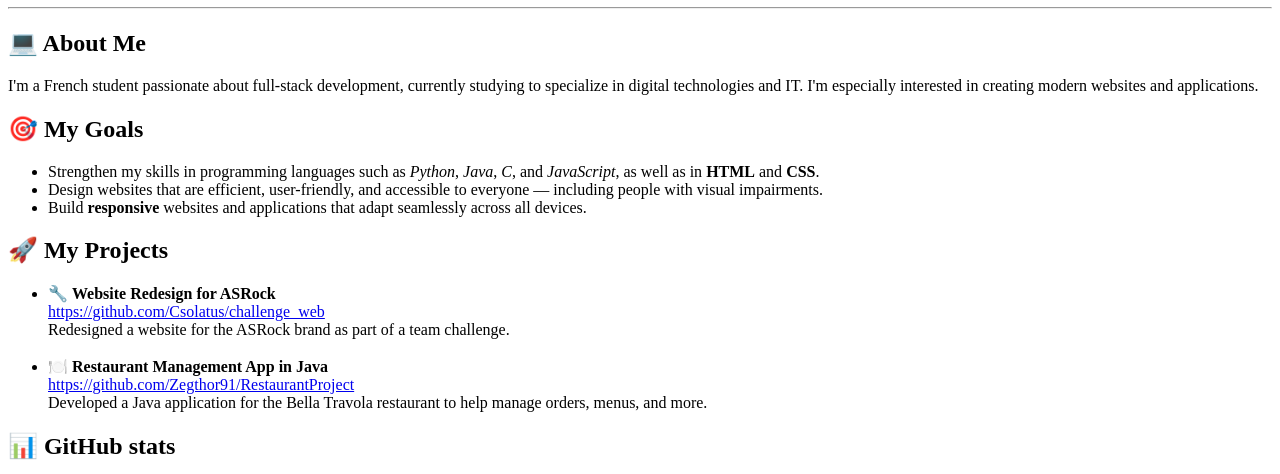
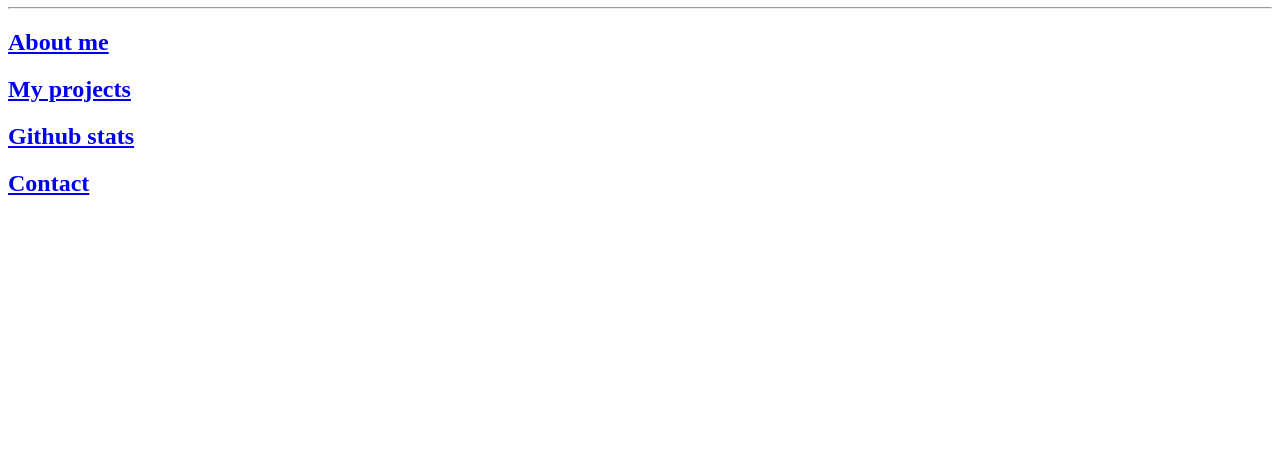
Before and after one commit to Zegthor91/Zegthor91.github.io, a plain HTML site: page index.html in a window 1280 px wide. Shown: the part 74-548 px from the top of the page. Drawn offline with Linux system fonts and the light colour scheme.

Commit message:
New uploaded HTML github profil

```diff
--- a/index.html
+++ b/index.html
@@ -9,42 +9,16 @@
     <h1>👋 Hello everyone, I'm Idir</h1>
     <hr>
 
-    <h2>💻 About Me</h2>
-    <p>
-        I'm a French student passionate about full-stack development, currently studying to specialize in digital technologies and IT.
-        I'm especially interested in creating modern websites and applications.
-    </p>
+    <h2><a href="about_me.html">About me</a></h2>
 
-    <h2>🎯 My Goals</h2>
-    <ul>
-        <li>Strengthen my skills in programming languages such as <em>Python</em>, <em>Java</em>, <em>C</em>, and <em>JavaScript</em>, as well as in <strong>HTML</strong> and <strong>CSS</strong>.</li>
-        <li>Design websites that are efficient, user-friendly, and accessible to everyone — including people with visual impairments.</li>
-        <li>Build <strong>responsive</strong> websites and applications that adapt seamlessly across all devices.</li>
-    </ul>
 
-    <h2>🚀 My Projects</h2>
-    <ul>
-        <li>
-            🔧 <strong>Website Redesign for ASRock</strong><br>
-            <a href="https://github.com/Csolatus/challenge_web" target="_blank">https://github.com/Csolatus/challenge_web</a><br>
-            Redesigned a website for the ASRock brand as part of a team challenge.
-        </li>
-        <br>
-        <li>
-            🍽️ <strong>Restaurant Management App in Java</strong><br>
-            <a href="https://github.com/Zegthor91/RestaurantProject" target="_blank">https://github.com/Zegthor91/RestaurantProject</a><br>
-            Developed a Java application for the Bella Travola restaurant to help manage orders, menus, and more.
-        </li>
-    </ul>
+    <h2><a href="my_projects.html">My projects</a></h2>
 
-    <h2>📊 GitHub stats</h2>
-    <img src="https://github-readme-stats.vercel.app/api?username=Zegthor91&show_icons=true&theme=radical" alt="Mes Stats GitHub">
 
-    <h2>📫 Contact</h2>
-    <ul>
-        <li>📧 Email: <a href="mailto:idir.zegtitouche@efrei.net">idir.zegtitouche@efrei.net</a></li>
-        <li>💼 LinkedIn: <a href="https://www.linkedin.com/in/idir-zegtitouche-369118333/" target="_blank">Idir Zegtitouche</a></li>
-        <li>🐙 GitHub: <a href="https://github.com/Zegthor91" target="_blank">Zegthor91</a></li>
-    </ul>
+    <h2><a href="github_stats.html">Github stats</a></h2>
+
+
+    <h2><a href="contact.html">Contact</a></h2>
+
 </body>
 </html>
```
Also changed, not shown: about_me.html (added, +12 -0 lines), contact.html (added, +6 -0 lines), github_stats.html (added, +2 -0 lines), my_projects.html (added, +14 -0 lines), nav.html (added, +8 -0 lines).
